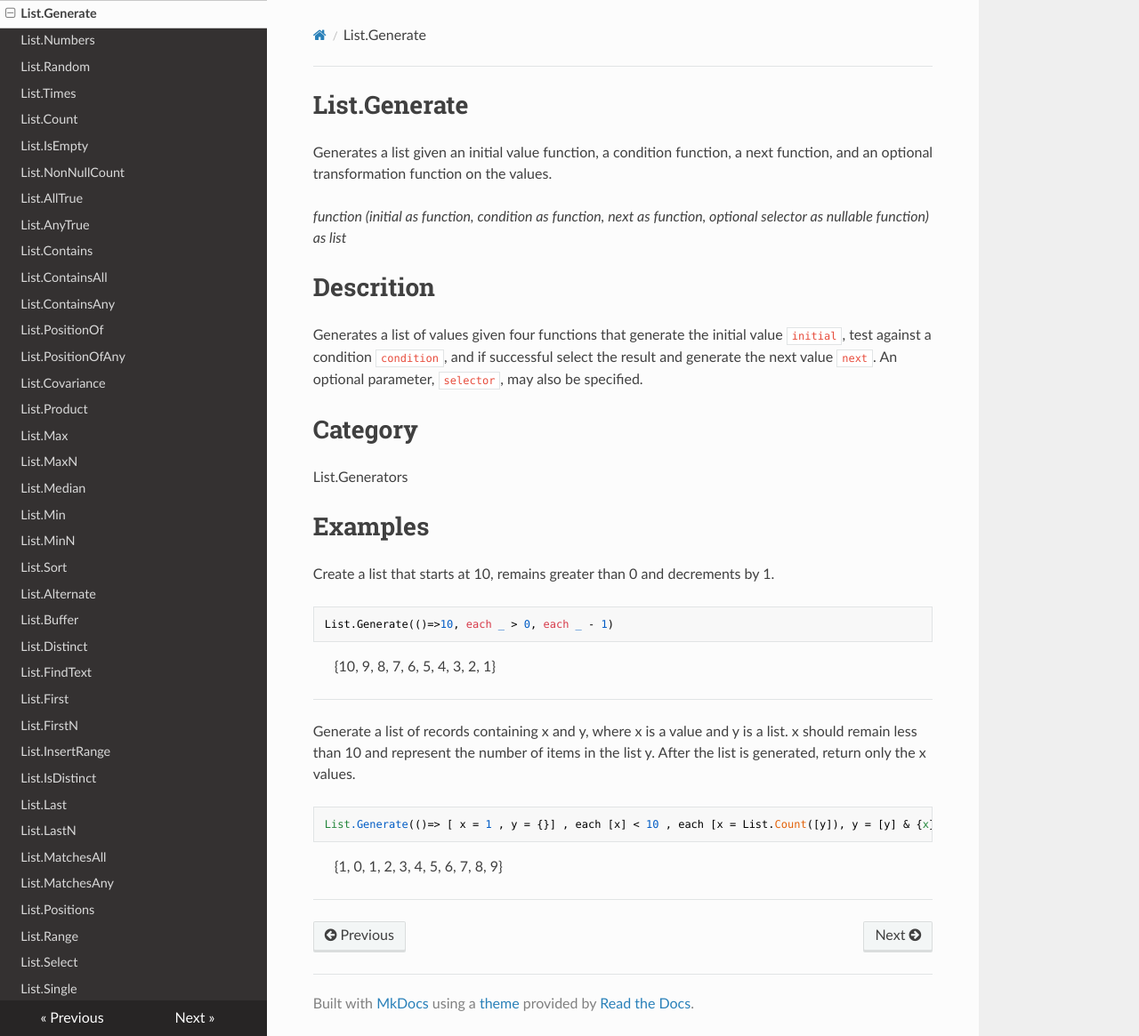
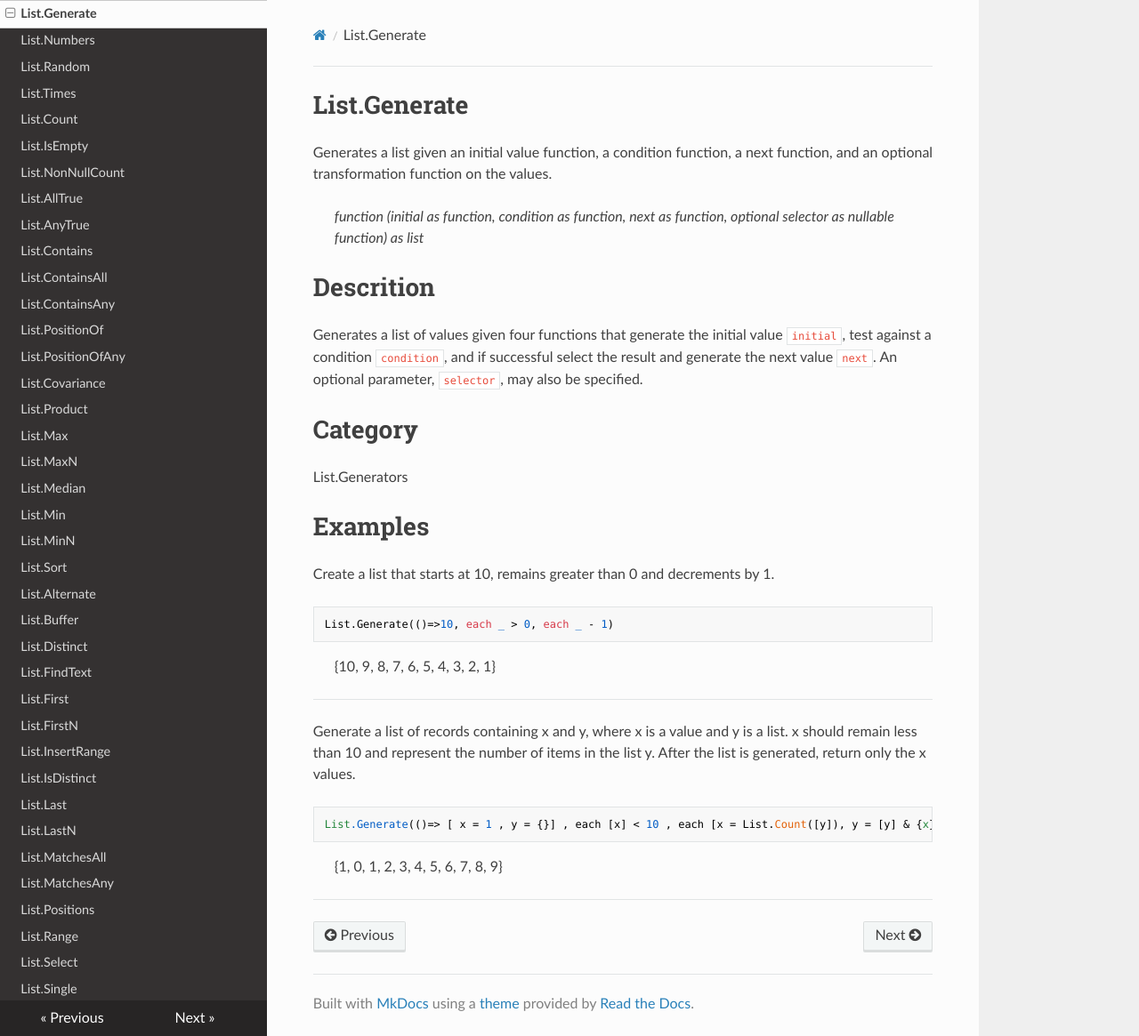
Before and after one commit to Hugoberry/PowerQuery, an MkDocs documentation site: the page built from docs/List/List.Generate.md, in a window 1280 px wide and 1165 px high. Shown: the whole window at 89% size. Built offline with MkDocs 1.6.1, drawn with Linux system fonts in a browser that asks for light colours; nearby versions of some CDN libraries; old or Windows-style settings are respelled for this version of MkDocs.

```diff
--- a/docs/List/List.Generate.md
+++ b/docs/List/List.Generate.md
@@ -1,7 +1,7 @@
 # List.Generate
 Generates a list given an initial value function, a condition function, a next function, and an optional transformation function on the values.
 
-_function (initial as function, condition as function, next as function, optional selector as nullable function) as list_
+> _function (initial as function, condition as function, next as function, optional selector as nullable function) as list_
 
 # Descrition
 Generates a list of values given four functions that generate the initial value <code>initial</code>, test against a condition <code>condition</code>, and if successful select the result and generate the next value <code>next</code>.
```
